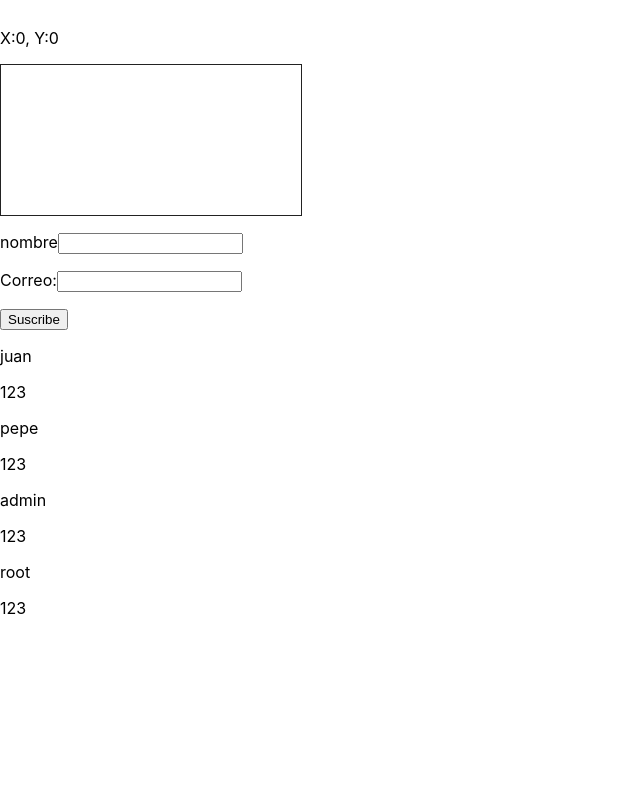
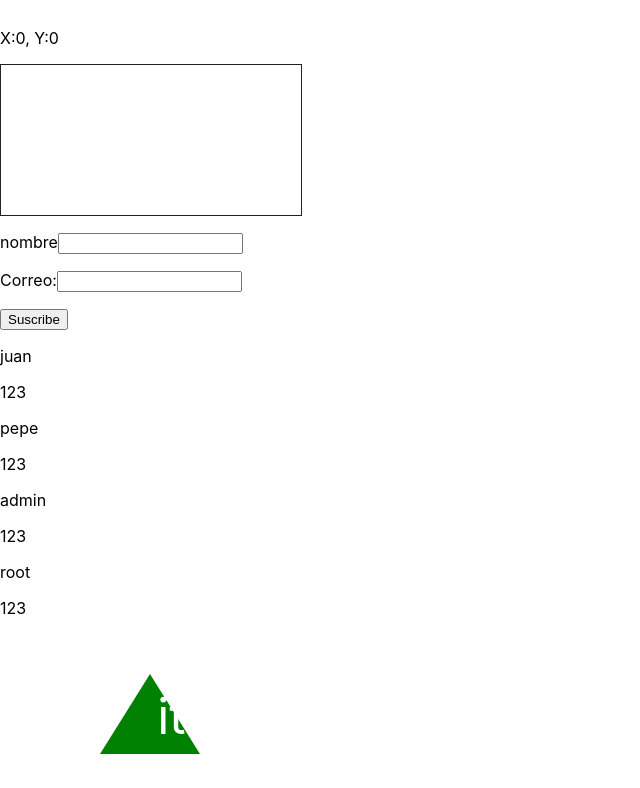
Before and after one commit to joaquinmartinez2912/reactjoaquin, a React (Create React App) app: page / in a window 1280 px wide. Shown: the part 280-1068 px from the top of the page, without its empty margins (0-640 px from the left). Before the commit the page ends 914 px from the top, so only its background shows below. Built offline with nearby package versions, Linux system fonts and the light colour scheme.

Commit message:
clase1409

```diff
--- a/src/App.js
+++ b/src/App.js
@@ -8,6 +8,7 @@ import usuarios from './data/usuarios.json';
 import { Component } from 'react';
 import ClickContext from './components/ClickContext';
 import Formulario from './components/Formularios';
+import Figura from './components/Figura';
 
 //function MostrarNumero(props){
 //  return(
@@ -57,6 +58,7 @@ function App() {
       <ClickContext />
       <Formulario />
       <ListarUsuario usuarios = {usuarios} />
+      <Figura />
 
 
     </div>
--- /dev/null
+++ b/src/components/Figura.js
@@ -0,0 +1,26 @@
+export default function Figura(width=300, height=200, texto="itec"){
+ let cxCirculo = Math.floor(width/2)
+ let cyCirculo = 100
+ let radioCirculo = cxCirculo / 2
+ let sizeText = 50
+ let sizeGeneral = texto.length * sizeText
+
+ return(
+
+    <svg
+        width={width}
+        height={height}
+        xmlns="http://www.w3.org/2000/svg">
+        <rect width={width} height={height} fill="black" />
+        <circle cx={cxCirculo} cy={cyCirculo} r={radioCirculo} fill="blue" />
+        <polygon points="150,40 200,120 100,120" fill="green"/>
+        <text x={sizeGeneral}
+              y="100"
+              textAnchor="middle"
+              font-size={sizeText}
+              fill="#FFF">
+        {texto}
+        </text>
+    </svg>
+ )
+ }
```
